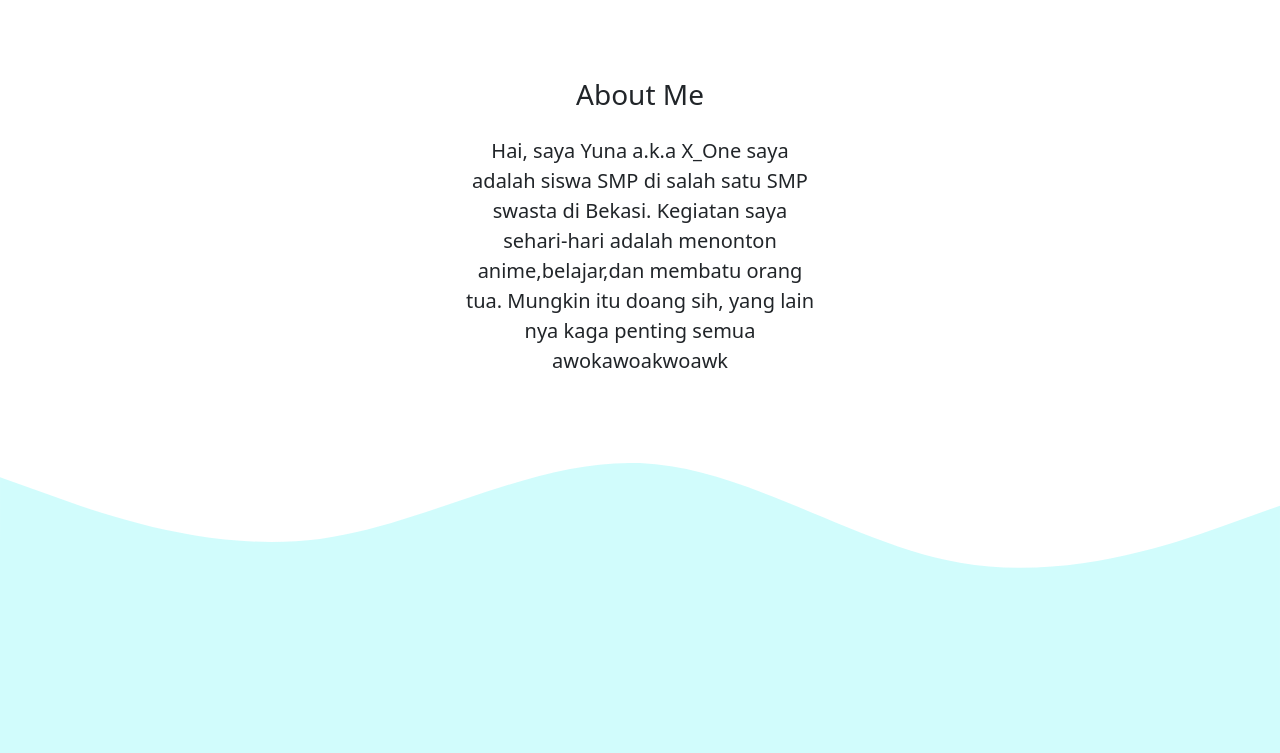
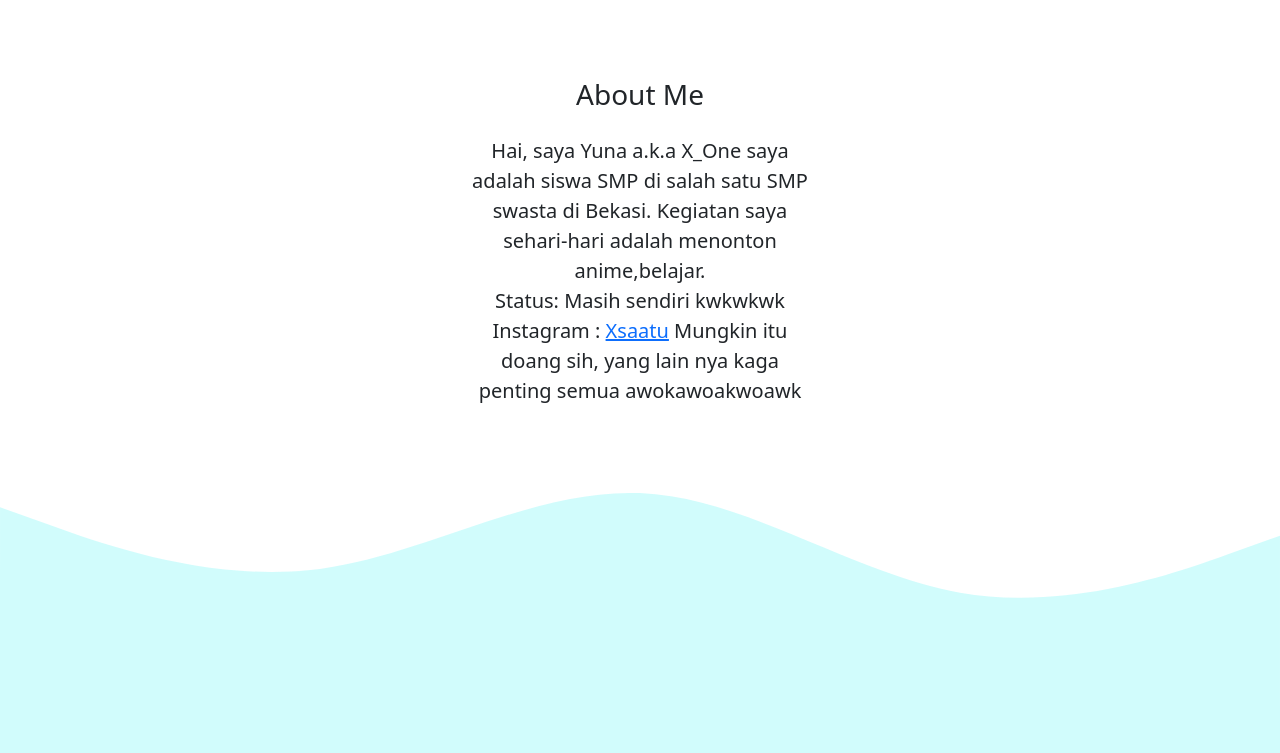
Before and after one commit to Xsatu/X_One.github.io, a plain HTML site: page index.html in a window 1280 px wide. Shown: the part 700-1453 px from the top of the page. Drawn offline with nearby package versions, Linux system fonts and the light colour scheme.

Commit message:
mengubah About

```diff
--- a/index.html
+++ b/index.html
@@ -65,7 +65,9 @@
             <div class="col-md-4">
               <p>Hai, saya Yuna a.k.a X_One
                 saya adalah siswa SMP di salah satu SMP swasta di Bekasi.
-                 Kegiatan saya sehari-hari adalah menonton anime,belajar,dan membatu orang tua.
+                 Kegiatan saya sehari-hari adalah menonton anime,belajar.<br>
+                 Status: Masih sendiri kwkwkwk<br>
+                 Instagram : <a href="https://www.instagram.com/x.saatu/">Xsaatu</a>
                  Mungkin itu doang sih, yang lain nya kaga penting semua awokawoakwoawk
 
               </p>
@@ -154,7 +156,7 @@
     <!-- Akhir Contact -->
 
     <!-- Footer -->
-    <footer style="background-color: #84f7f760;" class="text-center fw-bolder pb-5" >
+    <footer style="background-color: #84f7f760;" class="text-center fw-normal pb-5" >
       <p>Crated by <a href="https://www.instagram.com/x.saatu">X_One</a></p>
     </footer>
     <!-- Akhir Footer -->
```
